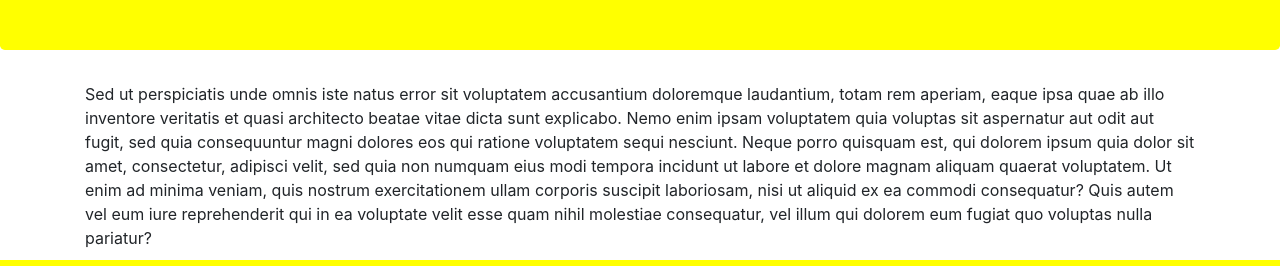
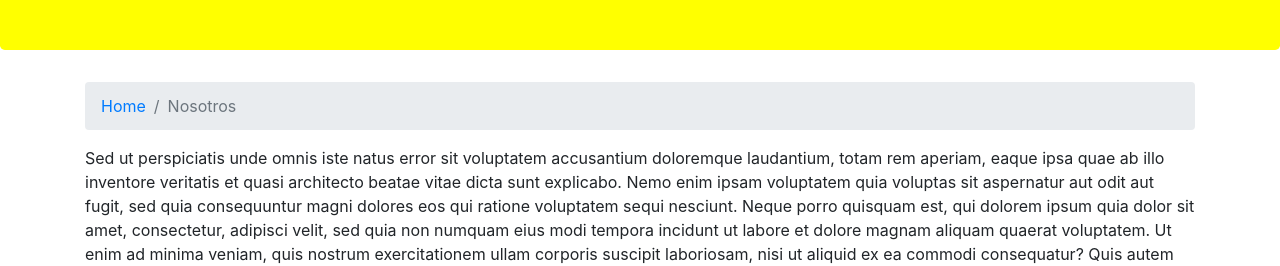
Before and after one commit to netaneldj/guia-hoteles, a website: page about.html in a window 1280 px wide. Shown: the part 184-450 px from the top of the page. Drawn offline with nearby package versions, Linux system fonts and the light colour scheme.

Commit message:
agrego breadcrumb

```diff
--- a/about.html
+++ b/about.html
@@ -32,6 +32,12 @@
       <h1>Hoteles</h1>
     </div>
     <div class="container">
+        <nav aria-label="breadcrumb">
+            <ol class="breadcrumb">
+              <li class="breadcrumb-item" aria-current="page"><a href="./index.html">Home</a></li>
+              <li class="breadcrumb-item active" aria-current="page">Nosotros</li>
+            </ol>
+          </nav>
         <span>
             Sed ut perspiciatis unde omnis iste natus error sit voluptatem accusantium doloremque laudantium, totam rem aperiam, eaque ipsa quae ab illo inventore veritatis et quasi architecto beatae vitae dicta sunt explicabo. Nemo enim ipsam voluptatem quia voluptas sit aspernatur aut odit aut fugit, sed quia consequuntur magni dolores eos qui ratione voluptatem sequi nesciunt. Neque porro quisquam est, qui dolorem ipsum quia dolor sit amet, consectetur, adipisci velit, sed quia non numquam eius modi tempora incidunt ut labore et dolore magnam aliquam quaerat voluptatem. Ut enim ad minima veniam, quis nostrum exercitationem ullam corporis suscipit laboriosam, nisi ut aliquid ex ea commodi consequatur? Quis autem vel eum iure reprehenderit qui in ea voluptate velit esse quam nihil molestiae consequatur, vel illum qui dolorem eum fugiat quo voluptas nulla pariatur?
         </span>
```
Also changed, not shown: index.html (+5 -0 lines).
